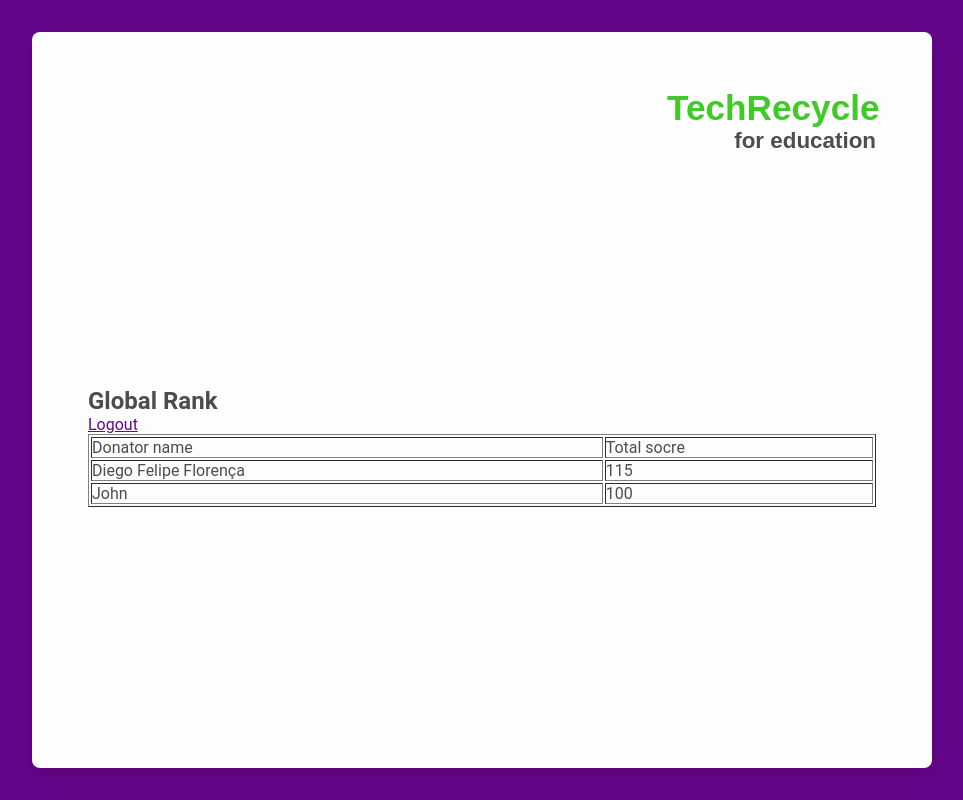
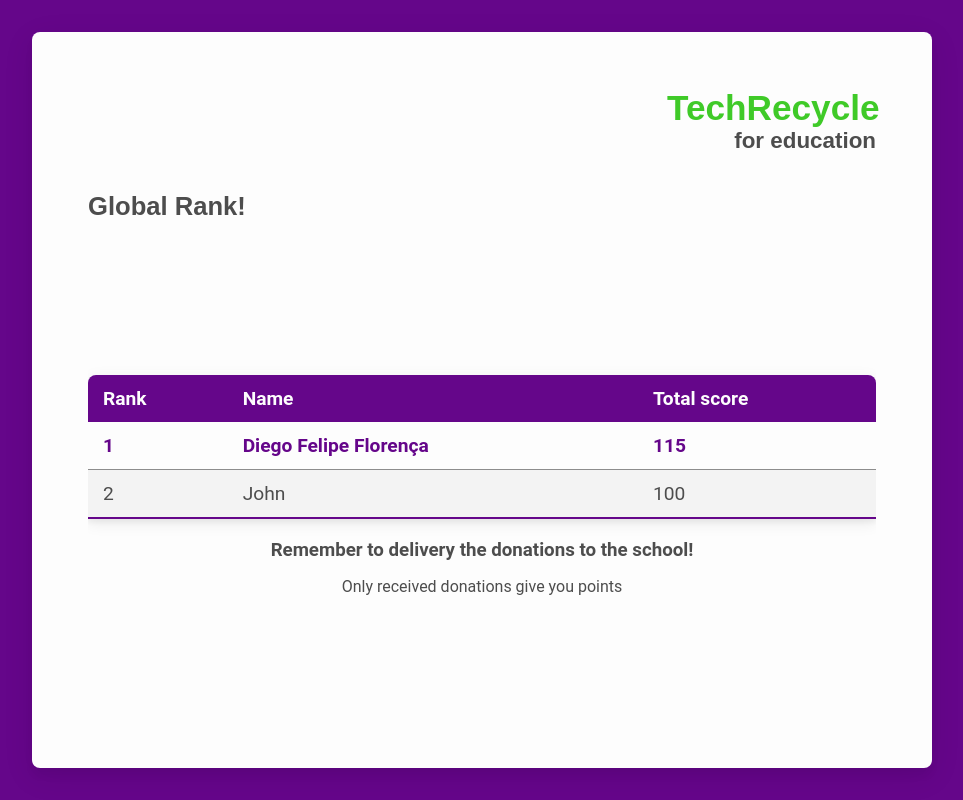
Before and after one commit to diegoflorenca/cs50-final-project, a Flask app: page /rank in a window 1280 px wide. Shown: the whole page, without its empty margins (158-1121 px from the left). Run offline with Flask 2, Linux system fonts and the light colour scheme; a user stored in the database is signed in; data comes from the database, SQL or seed files in the repository; both versions use the stored data as it was after the commit.

Commit message:
fonrt-end styling completed

```diff
--- a/app.py
+++ b/app.py
@@ -214,13 +214,7 @@
 
         donations = cursor.fetchall()
 
-        score = 0
-        for donation in donations:
-            if donation['received'] == 1:
-                score = score + \
-                    (int(donation['amount']) * int(donation['scores']))
-
-        return render_template('user_page.html', donations=donations, score=score)
+        return render_template('user_page.html', donations=donations)
 
 
 @app.route('/school_page')
@@ -257,7 +251,7 @@
         cursor = con.cursor()
 
         cursor.execute(
-            "SELECT users.name, SUM(donations.amount * items.scores) AS score FROM donations INNER JOIN items ON items.id = donations.item_id INNER JOIN users ON users.id = donations.user_id WHERE donations.received=1 GROUP BY user_id ORDER BY SUM(donations.amount * items.scores) DESC")
+            "SELECT users.id, users.name, SUM(donations.amount * items.scores) AS score FROM donations INNER JOIN items ON items.id = donations.item_id INNER JOIN users ON users.id = donations.user_id WHERE donations.received=1 GROUP BY user_id ORDER BY SUM(donations.amount * items.scores) DESC")
         rank = cursor.fetchall()
         return render_template('rank.html', rank=rank)
 
--- a/static/css/_schools.scss
+++ b/static/css/_schools.scss
@@ -20,10 +20,6 @@
     width: 100%;
     height: 250px;
     background-size: cover;
-  }
-
-  h3 {
-    margin-top: 1em;
   }
 
   .descr {
--- /dev/null
+++ b/static/css/_table.scss
@@ -0,0 +1,51 @@
+#scroll {
+  width: 100%;
+  height: 100%;
+  overflow: auto;
+  display: flex;
+  flex-direction: column;
+  justify-content: center;
+}
+// Table styling adapted from https://www.youtube.com/watch?v=biI9OFH6Nmg
+.styled-table {
+  border-collapse: collapse;
+  margin: 1em 0;
+  font-size: 1.2em;
+  min-width: 300px;
+  border-radius: 8px 8px 0 0;
+  overflow: hidden;
+  box-shadow: var(--shadow);
+
+  thead {
+    tr {
+      background: var(--purple);
+      color: var(--white);
+      text-align: left;
+      font-weight: bold;
+    }
+  }
+
+  th,
+  td {
+    padding: 12px 15px;
+  }
+
+  tbody {
+    tr {
+      border-bottom: 1px solid var(--lightgray);
+
+      &:nth-of-type(even) {
+        background-color: var(--lightergray);
+      }
+
+      &:last-of-type {
+        border-bottom: 2px solid var(--purple);
+      }
+    }
+  }
+
+  .active {
+    font-weight: bold;
+    color: var(--purple);
+  }
+}
--- a/static/css/_util.scss
+++ b/static/css/_util.scss
@@ -1,3 +1,4 @@
+// Some classes for basic styling
 .right {
   text-align: right;
 }
@@ -5,3 +6,15 @@
 .center {
   text-align: center;
 }
+
+.marg-t {
+  margin-top: 1em;
+}
+
+.marg-b {
+  margin-bottom: 1em;
+}
+
+.normal {
+  font-weight: normal;
+}
--- a/static/css/style.css
+++ b/static/css/style.css
@@ -286,6 +286,62 @@
   z-index: -1;
 }
 
+#scroll {
+  width: 100%;
+  height: 100%;
+  overflow: auto;
+  display: -webkit-box;
+  display: -ms-flexbox;
+  display: flex;
+  -webkit-box-orient: vertical;
+  -webkit-box-direction: normal;
+      -ms-flex-direction: column;
+          flex-direction: column;
+  -webkit-box-pack: center;
+      -ms-flex-pack: center;
+          justify-content: center;
+}
+
+.styled-table {
+  border-collapse: collapse;
+  margin: 1em 0;
+  font-size: 1.2em;
+  min-width: 300px;
+  border-radius: 8px 8px 0 0;
+  overflow: hidden;
+  -webkit-box-shadow: var(--shadow);
+          box-shadow: var(--shadow);
+}
+
+.styled-table thead tr {
+  background: var(--purple);
+  color: var(--white);
+  text-align: left;
+  font-weight: bold;
+}
+
+.styled-table th,
+.styled-table td {
+  padding: 12px 15px;
+}
+
+.styled-table tbody tr {
+  border-bottom: 1px solid var(--lightgray);
+}
+
+.styled-table tbody tr:nth-of-type(even) {
+  background-color: var(--lightergray);
+}
+
+.styled-table tbody tr:last-of-type {
+  border-bottom: 2px solid var(--purple);
+}
+
+.styled-table .active {
+  font-weight: bold;
+  color: var(--purple);
+}
+
 #home {
   width: 100%;
 }
@@ -359,10 +415,6 @@
   width: 100%;
   height: 250px;
   background-size: cover;
-}
-
-#school h3 {
-  margin-top: 1em;
 }
 
 #school .descr {
@@ -514,4 +566,16 @@
 .center {
   text-align: center;
 }
+
+.marg-t {
+  margin-top: 1em;
+}
+
+.marg-b {
+  margin-bottom: 1em;
+}
+
+.normal {
+  font-weight: normal;
+}
 /*# sourceMappingURL=style.css.map */
--- a/static/css/style.scss
+++ b/static/css/style.scss
@@ -22,6 +22,7 @@
 
 @import '_button.scss';
 @import '_input.scss';
+@import '_table.scss';
 
 @import '_home.scss';
 @import '_login.scss';
--- a/templates/rank.html
+++ b/templates/rank.html
@@ -1,18 +1,26 @@
-{% extends "layout.html" %} {% block content %}
-<h2>Global Rank</h2>
+{% extends "layout.html" %} {% block pageTitle %} Global Rank! {% endblock %} {%
+block content %}
 
-<a href="/logout">Logout</a>
-
-<table border="1">
+<div id="scroll">
+  <table class="styled-table">
     <thead>
-    <td>Donator name</td>
-    <td>Total socre</td>
+      <td>Rank</td>
+      <td>Name</td>
+      <td>Total score</td>
     </thead>
+    <tbody>
       {% for r in rank %}
-  <tr>
+      <tr class="{{'active' if session['userId'] == r['id'] }}">
+        <!-- Print the index of the loop, in this case it matches with the rank position -->
+        <td>{{ loop.index }}</td>
         <td>{{ r['name'] }}</td>
         <td>{{ r['score'] }}</td>
       </tr>
       {% endfor %}
+    </tbody>
   </table>
+  <h3 class="center">Remember to delivery the donations to the school!</h3>
+  <h4 class="center normal marg-t">Only received donations give you points</h4>
+</div>
+
 {% endblock%}
--- a/templates/school.html
+++ b/templates/school.html
@@ -20,7 +20,8 @@
     </li>
   </ul>
   <form action="/donate/{{ school['id'] }}" method="POST">
-    <h3>Choose items do you wan to donate?</h3>
+    <h3 class="marg-t marg-b">Want to donate for this school?</h3>
+    <h4 class="marg-b normal">Choose items do you wan to donate.</h4>
     <p class="descr">This shcool accepts the folow items:</p>
     <div class="checks">
       <ul>
```
Also changed, not shown: templates/user_page.html (+11 -15 lines), db/data.db, 1 other file. Lines whose indentation alone changed are shown as unchanged.
